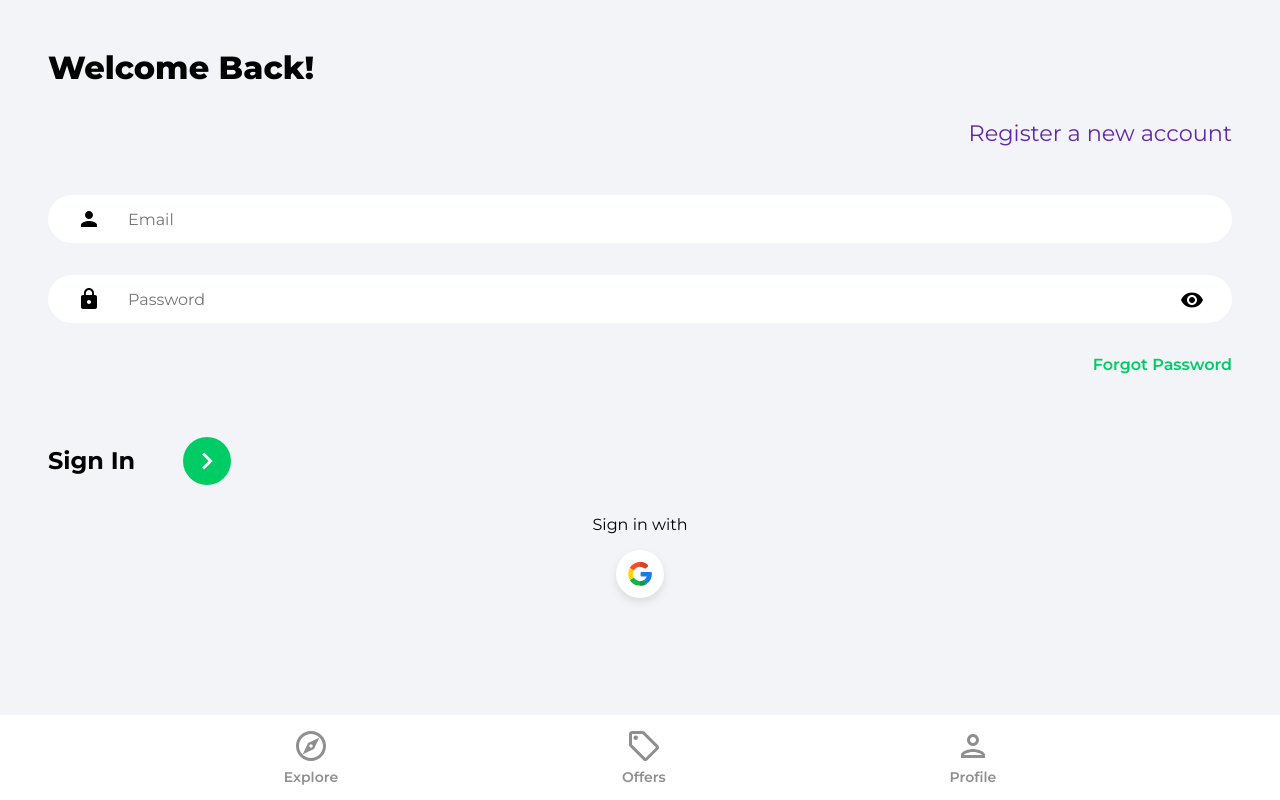
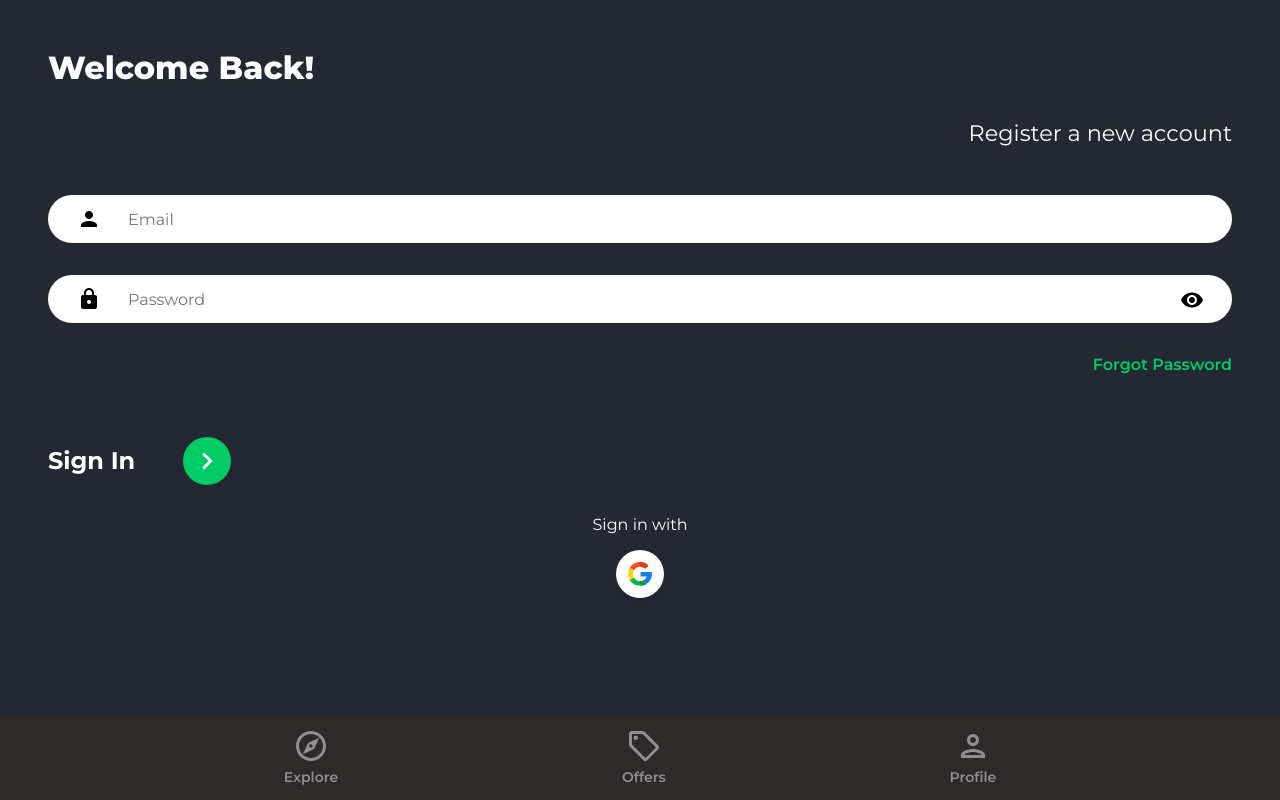
Before and after one commit to robregan/house-market-app, a React (Create React App) app: page /sign-in in a window 1280 px wide. Built offline with nearby package versions, Linux system fonts and the light colour scheme; no server answers.

Commit message:
changed some css

```diff
--- a/package.json
+++ b/package.json
@@ -6,7 +6,8 @@
     "@testing-library/jest-dom": "^5.15.0",
     "@testing-library/react": "^11.2.7",
     "@testing-library/user-event": "^12.8.3",
-    "firebase": "^9.4.1",
+    "daisyui": "^1.25.4",
+    "firebase": "^9.6.6",
     "leaflet": "^1.7.1",
     "react": "^17.0.2",
     "react-dom": "^17.0.2",
--- a/public/index.html
+++ b/public/index.html
@@ -1,5 +1,5 @@
 <!DOCTYPE html>
-<html lang="en">
+<html lang="en" data-theme="cupcake">
   <head>
     <meta charset="utf-8" />
     <link rel="icon" href="%PUBLIC_URL%/favicon.ico" />
--- a/src/components/OAuth.jsx
+++ b/src/components/OAuth.jsx
@@ -37,7 +37,7 @@ function OAuth() {
   return (
     <div className='socialLogin' id="signInGoog">
       <p>Sign {location.pathname === '/sign-up' ? 'up' : 'in'} with </p>
-      <button className='socialIconDiv'  onClick={onGoogleClick}>
+      <button className='socialIconDiv rainbow'  onClick={onGoogleClick}>
         <img className='socialIconImg' src={googleIcon} alt='google' />
       </button>
 
--- a/src/index.css
+++ b/src/index.css
@@ -9,7 +9,7 @@ html::-webkit-scrollbar {
 
 body {
   font-family: 'Montserrat', sans-serif;
-  background-color: #f2f4f8;
+  background-color: #232833;
   margin: 0;
   box-sizing: border-box;
 }
@@ -156,11 +156,15 @@ button {
   bottom: 0;
   right: 0;
   height: 85px;
-  background-color: #ffffff;
+  background-color: #2e2a2a;
   z-index: 1000;
   display: flex;
   justify-content: center;
   align-items: center;
+}
+
+li{
+  color: rgb(204, 186, 186);
 }
 
 .navbarNav {
@@ -244,6 +248,9 @@ button {
 .signUpText {
   cursor: pointer;
 }
+.signInText:hover{
+  color: #00cc66;
+}
 @media (min-width: 1024px) {
   .signInBar,
   .signUpBar {
@@ -280,6 +287,10 @@ button {
   flex-direction: column;
   align-items: center;
 }
+.rainbow:hover {
+
+  background-color: black;
+}
 
 .socialIconDiv {
   cursor: pointer;
@@ -293,6 +304,10 @@ button {
   background-color: #ffffff;
   border-radius: 50%;
   box-shadow: 0 4px 8px 0 rgba(0, 0, 0, 0.1);
+}
+
+p{
+  color:white;
 }
 
 .socialIconImg {
```
Also changed, not shown: 1 other file (tests, documents, lock files or other folders).
